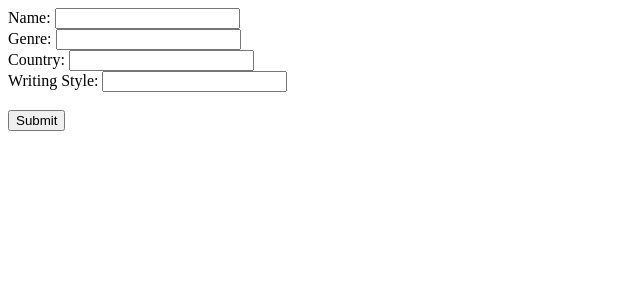
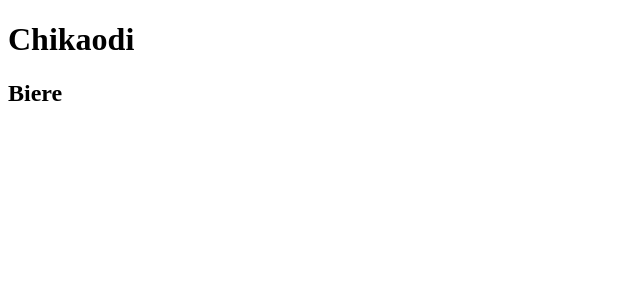
Before and after one commit to laresamdeola/ReactPractise, a React (Create React App) app: page / in a window 1280 px wide. Shown: the top 300 px of the page, without its empty margins (0-640 px from the left). Built offline with nearby package versions, Linux system fonts and the light colour scheme.

Commit message:
Update 3 files, include create components, prop drilling - one level, nested component

```diff
--- /dev/null
+++ b/src/components/lessons/components.jsx
@@ -0,0 +1,15 @@
+import React from "react";
+import { FirstName, SurName } from "./nestedComponent";
+
+const Components = () => {
+  const firstName = "Chikaodi";
+  const surName = "Biere";
+  return (
+    <div>
+      <FirstName firstName={firstName} />
+      <SurName surName={surName} />
+    </div>
+  );
+};
+
+export { Components };
--- /dev/null
+++ b/src/components/lessons/nestedComponent.jsx
@@ -0,0 +1,11 @@
+import React from "react";
+
+const FirstName = ({ firstName }) => {
+  return <h1>{firstName}</h1>;
+};
+
+const SurName = ({ surName }) => {
+  return <h2>{surName}</h2>;
+};
+
+export { FirstName, SurName };
--- a/src/index.js
+++ b/src/index.js
@@ -1,8 +1,8 @@
 import React from "react";
 import { createRoot } from "react-dom/client";
-import ReduceExample6 from "./components/useReducer/ReduceExample6";
+import { Components } from "./components/lessons/components";
 
 const rootElement = document.getElementById("root");
 const root = createRoot(rootElement);
 
-root.render(<ReduceExample6 />);
+root.render(<Components />);
```
